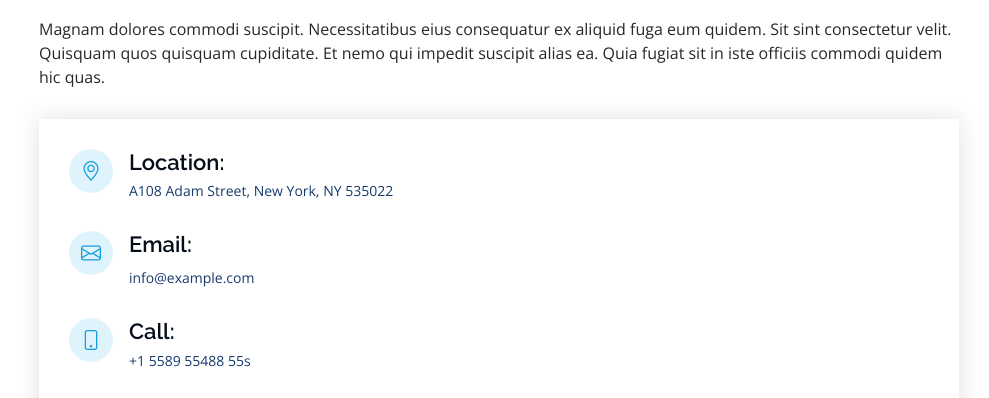
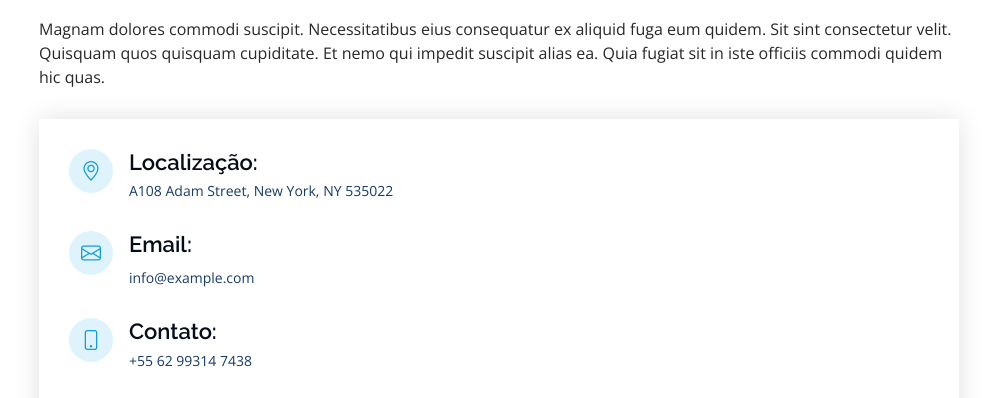
Before and after one commit to pedrobagolin/portfolioaula, a plain HTML site: page index.html in a window 1280 px wide. Shown: the part 4681-5079 px from the top of the page, without its empty margins (291-1280 px from the left). Drawn offline with nearby package versions, Linux system fonts and the light colour scheme.

Commit message:
Correcão de numero de telefone

```diff
--- a/index.html
+++ b/index.html
@@ -431,7 +431,7 @@
             <div class="info">
               <div class="address">
                 <i class="bi bi-geo-alt"></i>
-                <h4>Location:</h4>
+                <h4>Localização:</h4>
                 <p>A108 Adam Street, New York, NY 535022</p>
               </div>
 
@@ -443,8 +443,8 @@
 
               <div class="phone">
                 <i class="bi bi-phone"></i>
-                <h4>Call:</h4>
-                <p>+1 5589 55488 55s</p>
+                <h4>Contato:</h4>
+                <p>+55 62 99314 7438</p>
               </div>
 
               <iframe src="https://www.google.com/maps/embed?pb=!1m18!1m12!1m3!1d3655.097206844163!2d-46.50907902488838!3d-23.636689578748125!2m3!1f0!2f0!3f0!3m2!1i1024!2i768!4f13.1!3m3!1m2!1s0x94ce69261d8801a3%3A0x32d2c5452c89d6f0!2sR.%20Campo%20Santo%2C%20379%20-%20Parque%20Erasmo%20Assun%C3%A7%C3%A3o%2C%20Santo%20Andr%C3%A9%20-%20SP%2C%2009280-195!5e0!3m2!1spt-BR!2sbr!4v1709218717242!5m2!1spt-BR!2sbr"  frameborder="0" style="border:0; width: 100%; height: 290px;" allowfullscreen></iframe>
```
